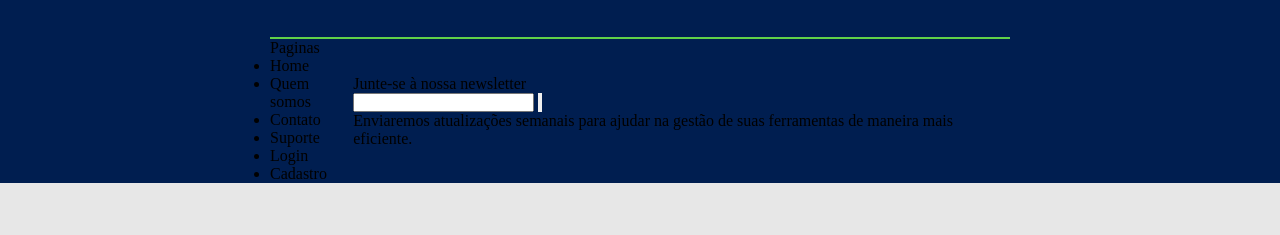
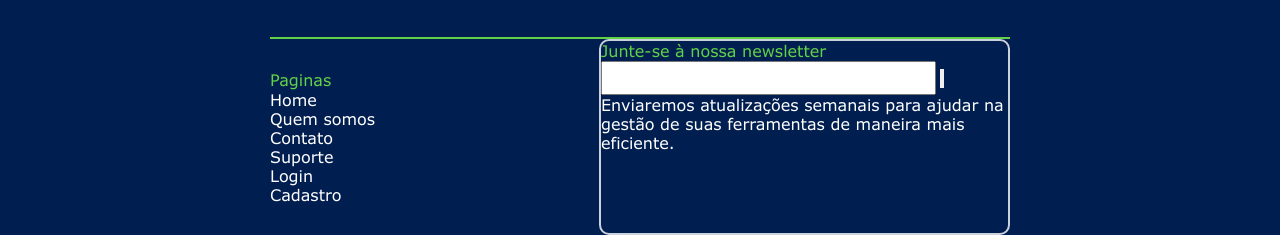
Before and after one commit to biribrinha/Code_quemSomos, a plain HTML site: page index.html in a window 1280 px wide. Shown: the part 2067-2302 px from the top of the page. Before the commit the page ends 2250 px from the top, so only its background shows below. Drawn offline with Linux system fonts and the light colour scheme.

Commit message:
feat: footer sessao 2

```diff
--- a/style.css
+++ b/style.css
@@ -211,7 +211,7 @@ body {
     padding: 25px;
 }
 
-.card_maior{
+.card_maior {
     margin-top: 30px;
     height: 350px;
     width: 100%;
@@ -221,14 +221,15 @@ body {
     padding: 25px;
 }
 
-h4{
+h4 {
     font-family: var(--vw);
     font-size: 35px;
     font-style: normal;
     font-weight: 400;
 }
 
-.card_menor p, .card_maior p{
+.card_menor p,
+.card_maior p {
     font-family: var(--verdana);
     font-size: 15px;
     line-height: 32px;
@@ -237,7 +238,7 @@ h4{
 
 /*FOOTER*/
 
-footer{
+footer {
     margin-top: 20px;
     background-color: var(--azul);
 }
@@ -249,7 +250,7 @@ footer{
     flex-direction: column;
 }
 
-.container_footer1{
+.container_footer1 {
     margin-top: 40px;
     margin-bottom: 40px;
     display: flex;
@@ -257,22 +258,56 @@ footer{
     align-items: center;
 }
 
-.logo_footer{
+.logo_footer {
     width: 147px;
     height: 42px;
 }
 
-.redes_sociais img{
+.redes_sociais img {
     width: 30px;
     margin-right: 20px;
 }
 
-.linha{
+.linha {
     border: 1px solid var(--verde);
 }
 
-.container_footer2{
+.container_footer2 {
     display: flex;
     justify-content: space-between;
     align-items: center;
 }
+
+.menu_footer span {
+    font-family: var(--verdana);
+    color: var(--verde);
+}
+
+.menu_footer li {
+    list-style: none;
+    font-family: var(--verdana);
+    color: var(--branco);
+}
+
+.news {
+    width: 411px;
+    height: 196px;
+    border: 2px solid rgba(255, 255, 255, 0.8);
+    border-radius: 10px;
+}
+
+.news span{
+    font-family: var(--verdana);
+    color: var(--verde);
+}
+
+#email{
+    width: 334.83px;
+height: 34px;
+}
+
+.news p{
+    color: var(--branco);
+    font-family: var(--verdana);
+
+}
```
